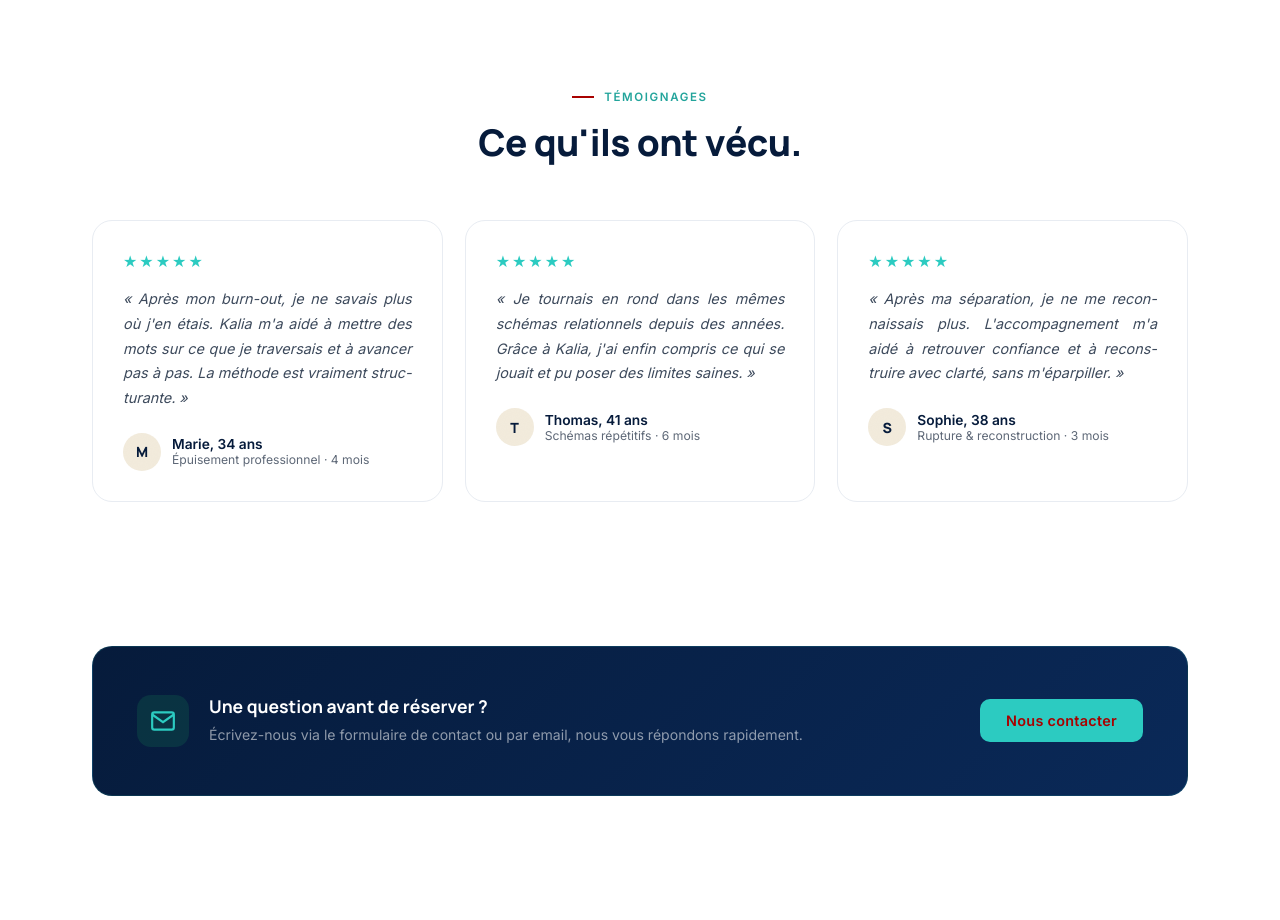
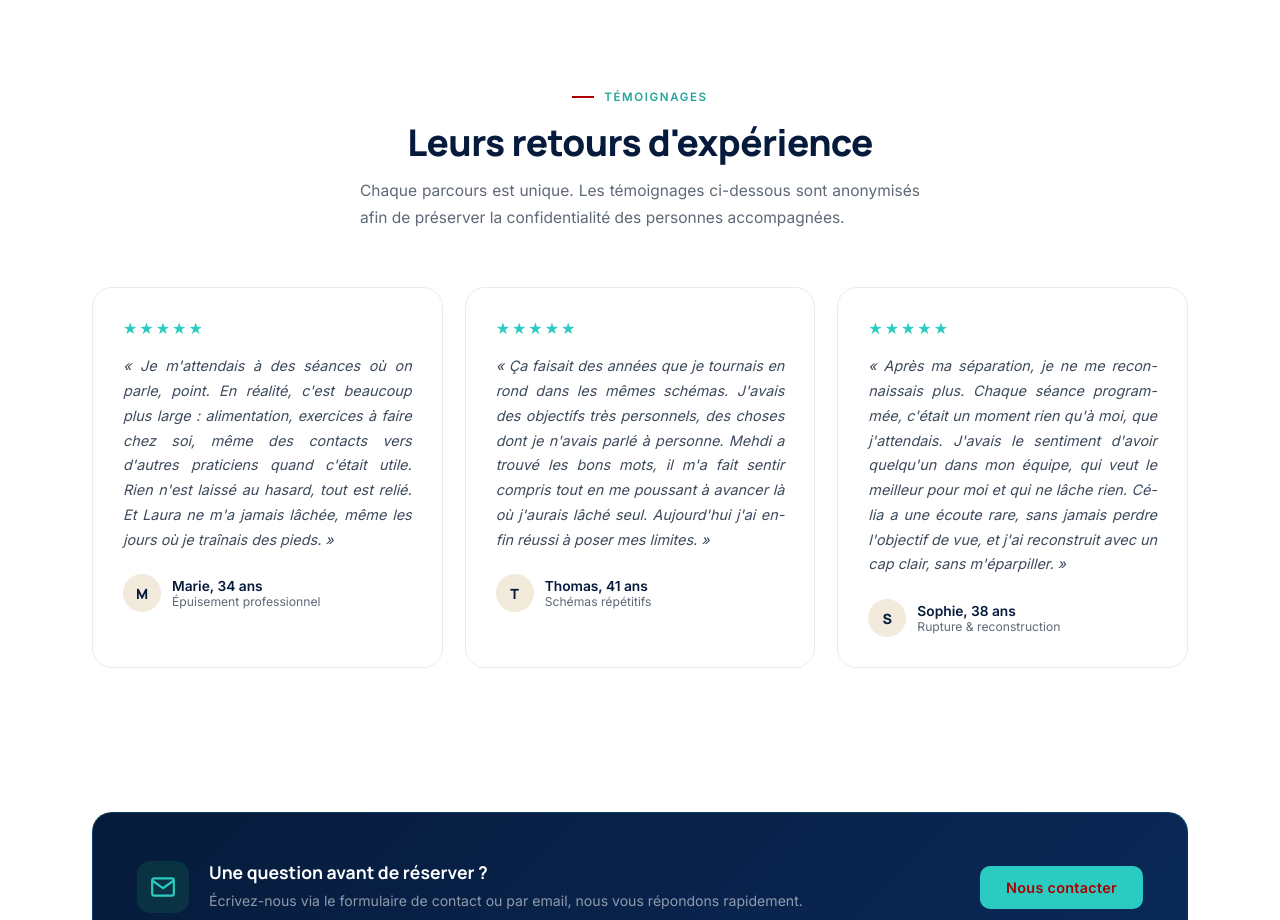
Before and after one commit to laurako2000/kalia-accompagnement, an Eleventy site: page index.html in a window 1280 px wide. Shown: the part 4180-5100 px from the top of the page. Built offline with nearby package versions, Linux system fonts and the light colour scheme; Eleventy itself is replaced by a stand-in of ours; files that its build step writes are made by us from their sources.

Commit message:
Update index.html

```diff
--- a/index.html
+++ b/index.html
@@ -246,23 +246,26 @@
   <div class="container">
     <div class="section-header">
       <div class="section-label">Témoignages</div>
-      <h2>Ce qu'ils ont vécu.</h2>
+      <h2>Leurs retours d'expérience</h2>
+      <p class="section-intro">
+Chaque parcours est unique. Les témoignages ci-dessous sont anonymisés afin de préserver la confidentialité des personnes accompagnées.
+</p>
     </div>
     <div class="cards-grid three-col">
       <div class="testi-card">
         <div class="stars">★★★★★</div>
-        <p class="testi-text">« Après mon burn-out, je ne savais plus où j'en étais. Kalia m'a aidé à mettre des mots sur ce que je traversais et à avancer pas à pas. La méthode est vraiment structurante. »</p>
-        <div class="testi-author"><div class="avatar">M</div><div><div class="tname">Marie, 34 ans</div><div class="tctx">Épuisement professionnel · 4 mois</div></div></div>
+        <p class="testi-text">« Je m'attendais à des séances où on parle, point. En réalité, c'est beaucoup plus large : alimentation, exercices à faire chez soi, même des contacts vers d'autres praticiens quand c'était utile. Rien n'est laissé au hasard, tout est relié. Et Laura ne m'a jamais lâchée, même les jours où je traînais des pieds. »</p>
+        <div class="testi-author"><div class="avatar">M</div><div><div class="tname">Marie, 34 ans</div><div class="tctx">Épuisement professionnel</div></div></div>
       </div>
       <div class="testi-card">
         <div class="stars">★★★★★</div>
-        <p class="testi-text">« Je tournais en rond dans les mêmes schémas relationnels depuis des années. Grâce à Kalia, j'ai enfin compris ce qui se jouait et pu poser des limites saines. »</p>
-        <div class="testi-author"><div class="avatar">T</div><div><div class="tname">Thomas, 41 ans</div><div class="tctx">Schémas répétitifs · 6 mois</div></div></div>
+        <p class="testi-text">« Ça faisait des années que je tournais en rond dans les mêmes schémas. J'avais des objectifs très personnels, des choses dont je n'avais parlé à personne. Mehdi a trouvé les bons mots, il m'a fait sentir compris tout en me poussant à avancer là où j'aurais lâché seul. Aujourd'hui j'ai enfin réussi à poser mes limites. »</p>
+        <div class="testi-author"><div class="avatar">T</div><div><div class="tname">Thomas, 41 ans</div><div class="tctx">Schémas répétitifs</div></div></div>
       </div>
       <div class="testi-card">
         <div class="stars">★★★★★</div>
-        <p class="testi-text">« Après ma séparation, je ne me reconnaissais plus. L'accompagnement m'a aidé à retrouver confiance et à reconstruire avec clarté, sans m'éparpiller. »</p>
-        <div class="testi-author"><div class="avatar">S</div><div><div class="tname">Sophie, 38 ans</div><div class="tctx">Rupture & reconstruction · 3 mois</div></div></div>
+        <p class="testi-text">« Après ma séparation, je ne me reconnaissais plus. Chaque séance programmée, c'était un moment rien qu'à moi, que j'attendais. J'avais le sentiment d'avoir quelqu'un dans mon équipe, qui veut le meilleur pour moi et qui ne lâche rien. Célia a une écoute rare, sans jamais perdre l'objectif de vue, et j'ai reconstruit avec un cap clair, sans m'éparpiller. »</p>
+        <div class="testi-author"><div class="avatar">S</div><div><div class="tname">Sophie, 38 ans</div><div class="tctx">Rupture & reconstruction</div></div></div>
       </div>
     </div>
   </div>
```
